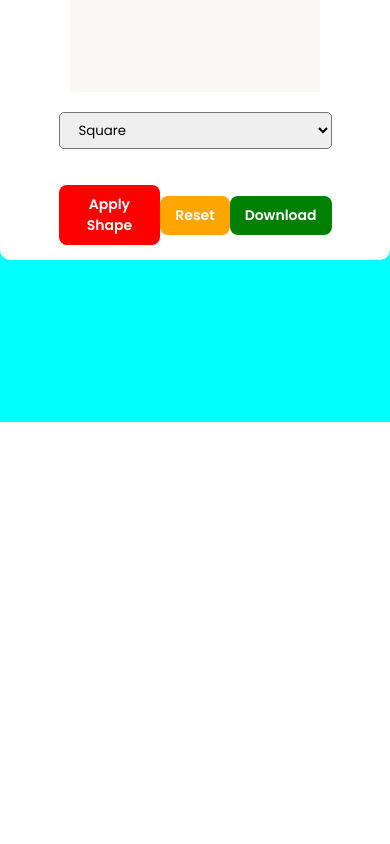
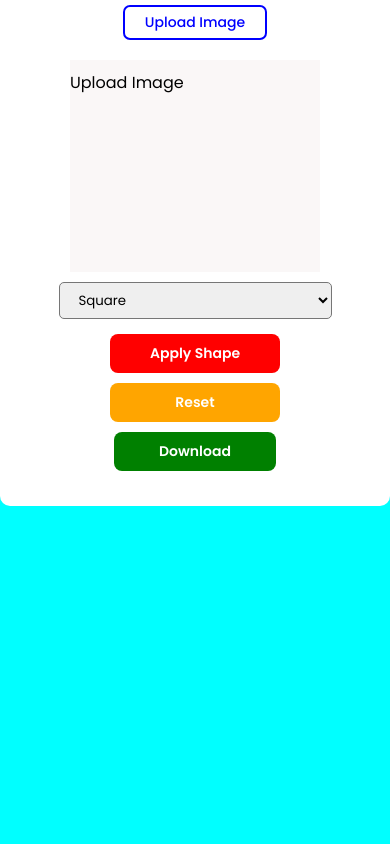
Before and after one commit to Minakshivyavahare/image-shape-generator, a plain HTML site: page index.html in a window 390 px wide. Shown: the part 422-1266 px from the top of the page. Before the commit the page ends 844 px from the top, so only its background shows below. Drawn offline with Linux system fonts and the light colour scheme; a web font is replaced by a local one.

Commit message:
style changes

```diff
--- a/style.css
+++ b/style.css
@@ -120,3 +120,48 @@
     width: 250px;
     height: 220px;
 }
+
+@media (max-width:768px) {
+    .container{
+        width: 100%;
+        height: 150vh;
+
+    }
+    .card{
+        padding-block: 20px;
+        width: 400px;
+        height: 590px;
+    }
+    .upload-btn{
+       margin-block: 20px;
+    }
+    .card h2{
+        font-size: 19px;
+    }
+    .imageShow{
+        width: 250px;
+        height: 230px;
+        padding-block: 10px;
+    }
+    .select-item{
+       margin-top: 10px;
+    }
+    .shapes{
+        width: 90%;
+        display: flex;
+        gap: 10px;
+        flex-direction: column;
+    }
+    #apply-shapes{
+        padding-inline: 40px;
+    }
+    #reset{
+        padding-inline: 65px;
+    }
+    #download{
+        padding-inline: 45px;
+    }
+
+
+
+}
```
